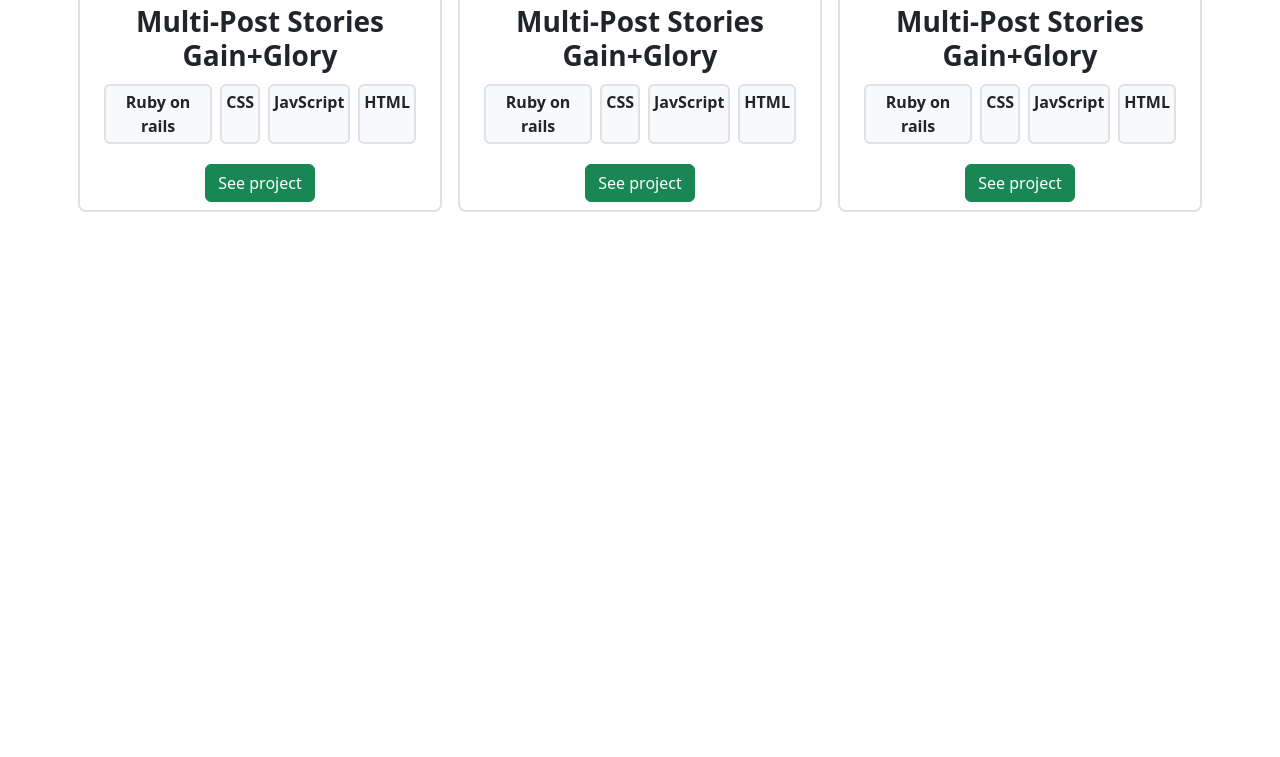
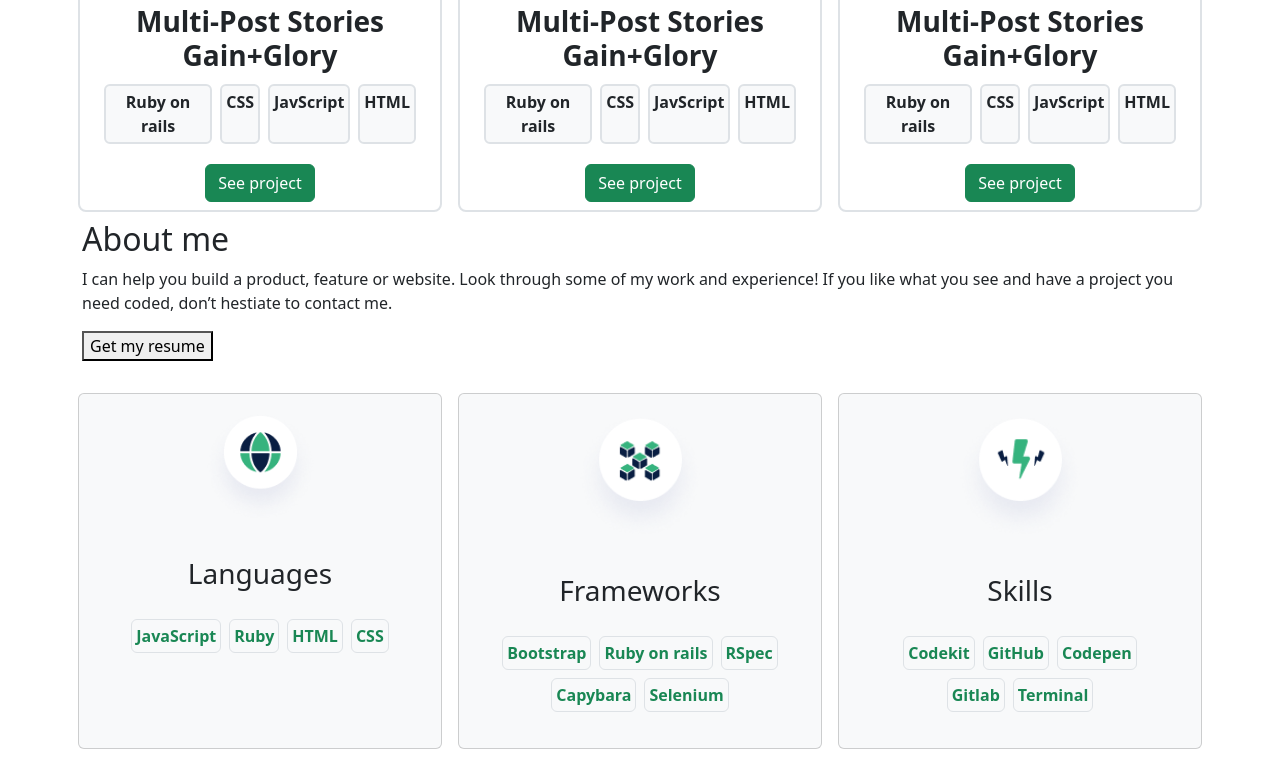
Before and after one commit to CindyDorantes/Trying-Bootstrap, a plain HTML site: page index.html in a window 1280 px wide. Shown: the part 1413-2170 px from the top of the page. Before the commit the page ends 1633 px from the top, so only its background shows below. Drawn offline with Linux system fonts and the light colour scheme.

Commit message:
Add styles to about me section

```diff
--- a/index.html
+++ b/index.html
@@ -158,6 +158,70 @@
     <!-- 3rd row for works section finishes -->
   </section>
 
+  <section class="container">
+    <div>
+      <div>
+        <!-- for background image -->
+        <h2>About me</h2>
+      </div>
+      <p>
+        I can help you build a product, feature or website. Look through some of my work and experience!
+        If you like what you see and have a project you need coded, don’t hestiate to contact me.
+      </p>
+      <div>
+        <!-- for background image -->
+        <button type="button">Get my resume</button>
+      </div>
+      <br>
+    </div>
+    <!--here begins the languages square-->
+    <div class="row">
+      <div class="card col bg-light m-2">
+        <p><img src="./Images/Icons.png" class="card-img-top" alt="ellipse with green and blue sections"></p>
+        <div class="card-body text-center">
+          <h3 class="card-title mb-4">Languages</h3>
+          <ul class="d-flex flex-row flex-wrap list-unstyled justify-content-center">
+            <li class="p-1 m-1 border rounded fw-bold text-success">JavaScript</li>
+            <li class="p-1 m-1 border rounded fw-bold text-success">Ruby</li>
+            <li class="p-1 m-1 border rounded fw-bold text-success">HTML</li>
+            <li class="p-1 m-1 border rounded fw-bold text-success">CSS</li>
+          </ul>
+        </div>
+      </div>
+      <!--Languages square finishes-->
+      <!--here begins FRAMEWORKS square-->
+      <div class="card col bg-light m-2">
+        <p><img src="./Images/frameworks-icon.png" class="card-img-top" alt="five blue and green cubes"></p>
+        <div class="card-body text-center">
+          <h3 class="card-title mb-4">Frameworks</h3>
+          <ul class="d-flex flex-row flex-wrap list-unstyled justify-content-center">
+            <li class="p-1 m-1 border rounded fw-bold text-success">Bootstrap</li>
+            <li class="p-1 m-1 border rounded fw-bold text-success">Ruby on rails</li>
+            <li class="p-1 m-1 border rounded fw-bold text-success">RSpec</li>
+            <li class="p-1 m-1 border rounded fw-bold text-success">Capybara</li>
+            <li class="p-1 m-1 border rounded fw-bold text-success">Selenium</li>
+          </ul>
+        </div>
+      </div>
+      <!--Frameworks square finishes-->
+      <!--here begins SKILLS square-->
+      <div class="card col bg-light m-2">
+        <p><img src="./Images/skills-icon.png" class="card-img-top" alt="green thunder"></p>
+        <div class="card-body text-center">
+          <h3 class="card-title mb-4">Skills</h3>
+          <ul class="d-flex flex-row flex-wrap list-unstyled justify-content-center">
+            <li class="p-1 m-1 border rounded fw-bold text-success">Codekit</li>
+            <li class="p-1 m-1 border rounded fw-bold text-success">GitHub</li>
+            <li class="p-1 m-1 border rounded fw-bold text-success">Codepen</li>
+            <li class="p-1 m-1 border rounded fw-bold text-success">Gitlab</li>
+            <li class="p-1 m-1 border rounded fw-bold text-success">Terminal</li>
+          </ul>
+        </div>
+      </div>
+    </div>
+    <!--Skills square finishes-->
+  </section>
+
   <script src="./js/bootstrap.bundle.js"></script>
 </body>
 
```
Also changed, not shown: Images/Icons.png (added).
